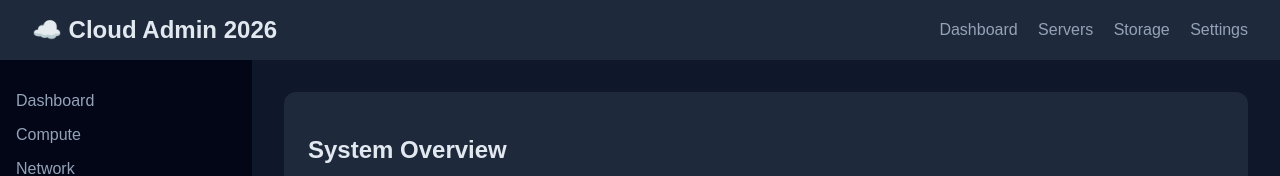
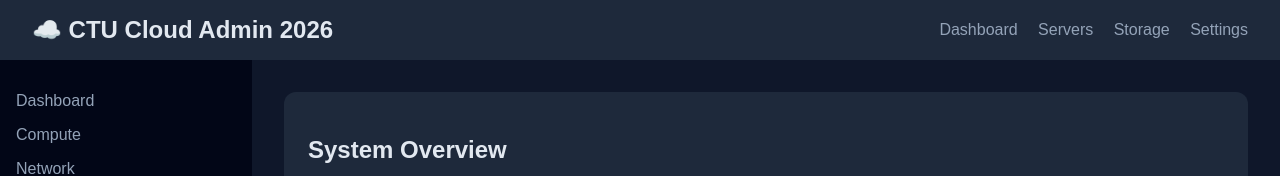
Before and after one commit to Daniel-Lethem/COMBINED-CLASS, a plain HTML site: page index.html in a window 1280 px wide. Shown: the top 176 px of the page. Drawn offline with Linux system fonts and the light colour scheme.

Commit message:
Update index.html

```diff
--- a/index.html
+++ b/index.html
@@ -3,7 +3,7 @@
 <head>
   <meta charset="UTF-8">
   <meta name="viewport" content="width=device-width, initial-scale=1.0">
-  <title>CTU Cloud Admin 2026</title>
+  <title>Cloud Admin 2026</title>
   <style>
     body {
       margin: 0;
@@ -86,7 +86,7 @@
 <body>
 
 <header>
-  <h1>☁️ Cloud Admin 2026</h1>
+  <h1>☁️ CTU Cloud Admin 2026</h1>
   <nav>
     <a href="#">Dashboard</a>
     <a href="#">Servers</a>
```
